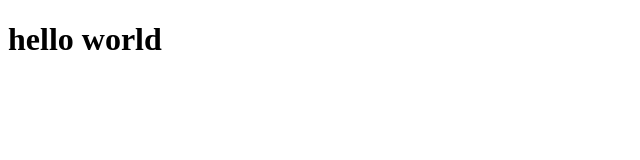
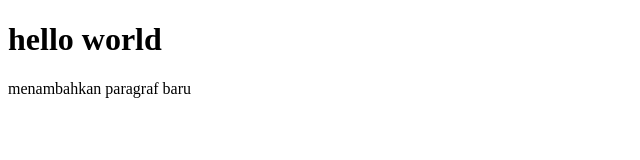
Before and after one commit to kritfencer/wpu-git-dua, a plain HTML site: page index.html in a window 1280 px wide. Shown: the whole page, without its empty margins (0-640 px from the left). Drawn offline with Linux system fonts and the light colour scheme.

Commit message:
menambahkan paragraf baru

```diff
--- a/index.html
+++ b/index.html
@@ -9,6 +9,7 @@
 
 <body>
   <h1>hello world</h1>
+  <p>menambahkan paragraf baru</p>
 
 
 
```
